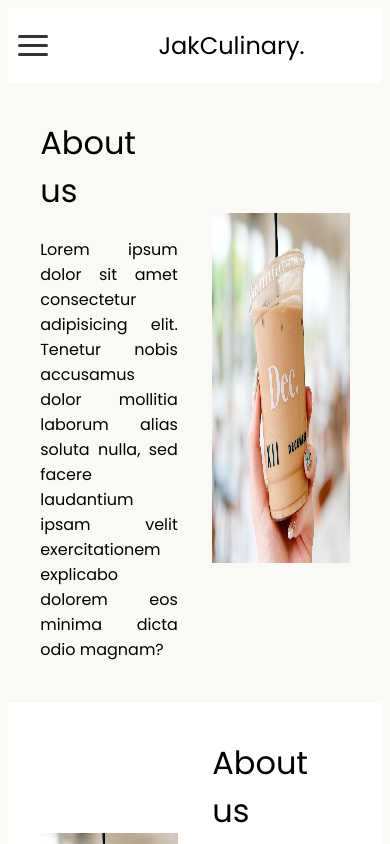
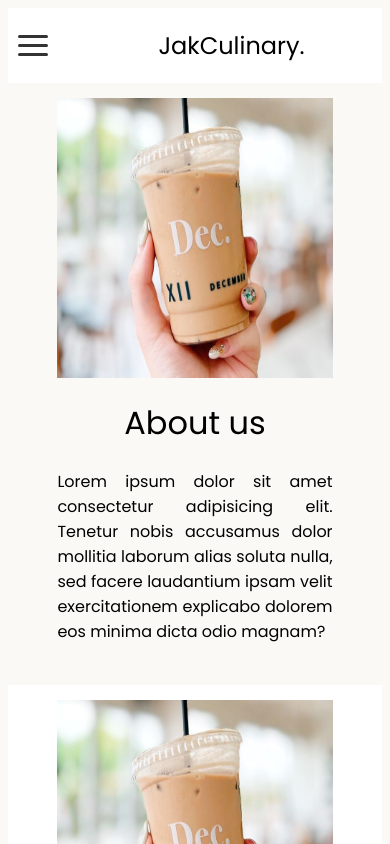
Before and after one commit to divanamecca/kel1_ti2B_tb2, a React (Vite) app: page /about-us in a window 390 px wide. Shown: the top 844 px of the page. Built offline with nearby package versions, Linux system fonts and the light colour scheme.

Commit message:
responsive about us

```diff
--- a/src/components/CategorySection/CategorySection.css
+++ b/src/components/CategorySection/CategorySection.css
@@ -23,6 +23,9 @@
   .category-section .restaurant-list {
     justify-content: center;
   }
+  .category-title {
+    text-align: center  ;
+  }
   .category-section {
     justify-content: center;
     align-items: center;
--- a/src/css/AboutUs.css
+++ b/src/css/AboutUs.css
@@ -28,8 +28,8 @@
 }
 
 .about-us-content .about-us-img {
-    height: 350px;
-    width: 40%;
+    height: 290px;
+    width: 30%;
 }
 
 .about-us-content .about-us-img img {
@@ -41,3 +41,30 @@
     flex-direction: row-reverse;
     background-color: white;
 }
+
+
+@media only screen and (max-width: 768px) {
+    .about-us-content, .about-us-content:nth-child(even) {
+        flex-direction: column-reverse;
+    }
+
+    .about-us-content .about-us-description {
+        width: 80%;
+    }
+
+    .about-us-content .about-us-img {
+        width: 80%;
+        height: 380px;
+    }
+
+    .about-us-content .about-us-description h1 {
+        text-align: center;
+    }
+
+}
+
+@media only screen and (max-width: 480px) {
+    .about-us-content .about-us-img {
+        height: 280px;
+    }
+}
```
